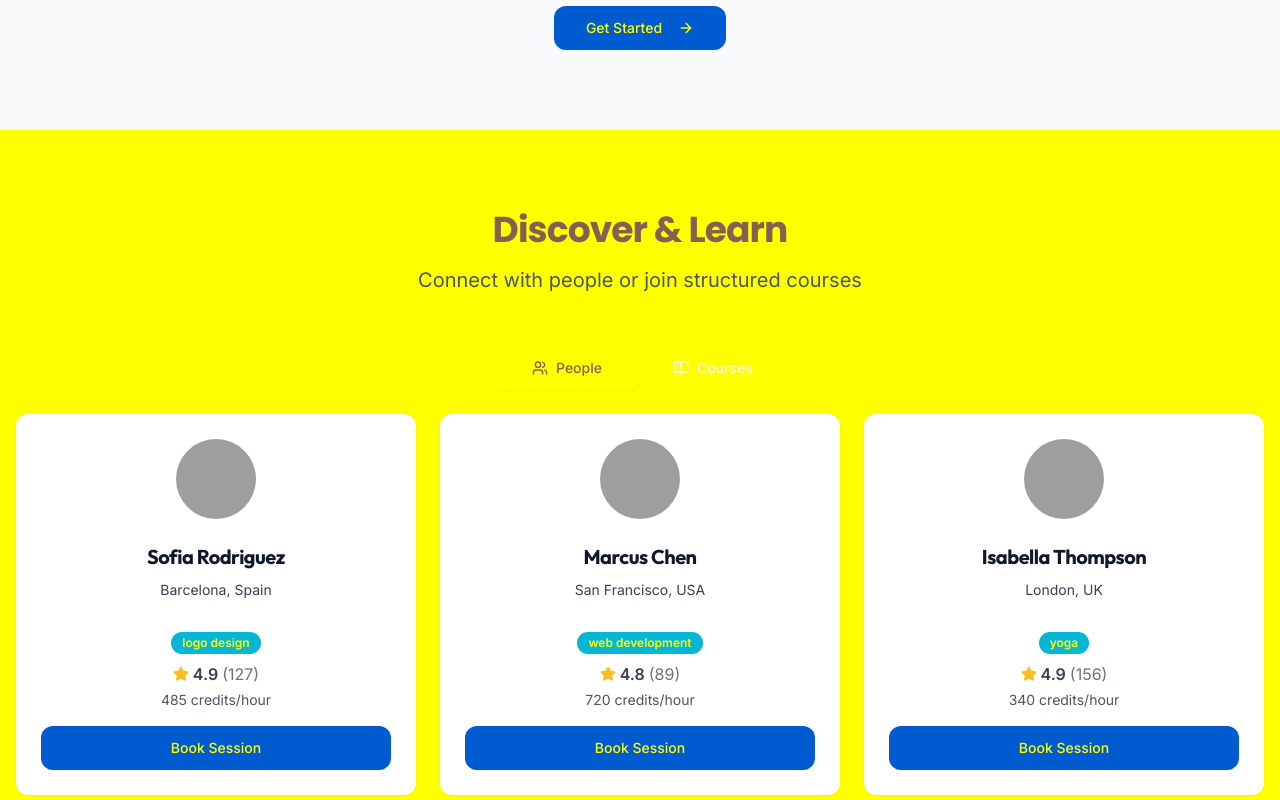
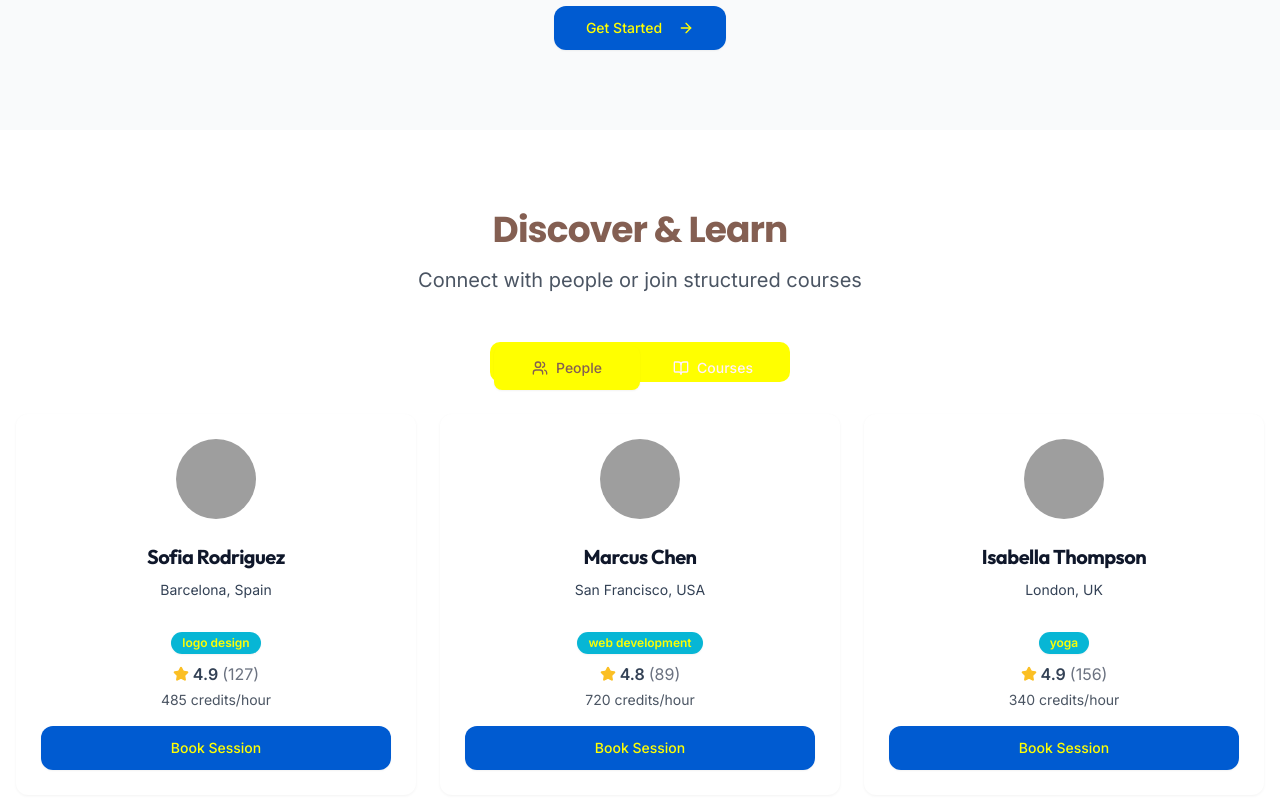
Before and after one commit to HexaToken/skill-trade-union, a React (Vite) app: page / in a window 1280 px wide. Shown: the part 1520-2320 px from the top of the page. Built offline with nearby package versions, Linux system fonts and the light colour scheme; grey boxes are pictures that could not be loaded.

Commit message:
Fix yellow background in Discover & Learn section
cgen-bb19e97dabcc4cfd8f397c0868884a97

```diff
--- a/src/pages/HomePage.tsx
+++ b/src/pages/HomePage.tsx
@@ -264,7 +264,7 @@ const HomePage = () => {
       </section>
 
       {/* Dual Discovery Section */}
-      <section className="py-20">
+      <section className="py-20 bg-white dark:bg-background">
         <div className="container mx-auto px-4">
           <motion.div
             className="text-center mb-12"
```
